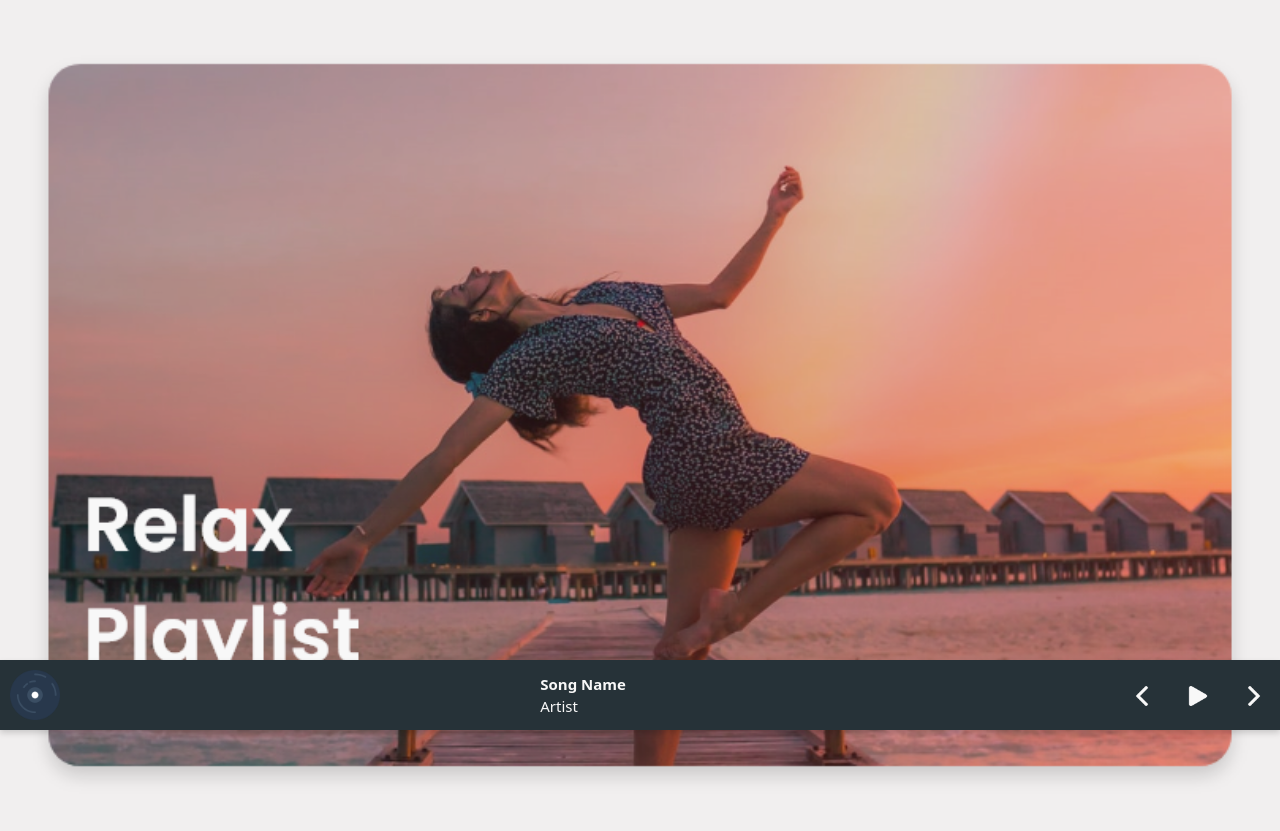
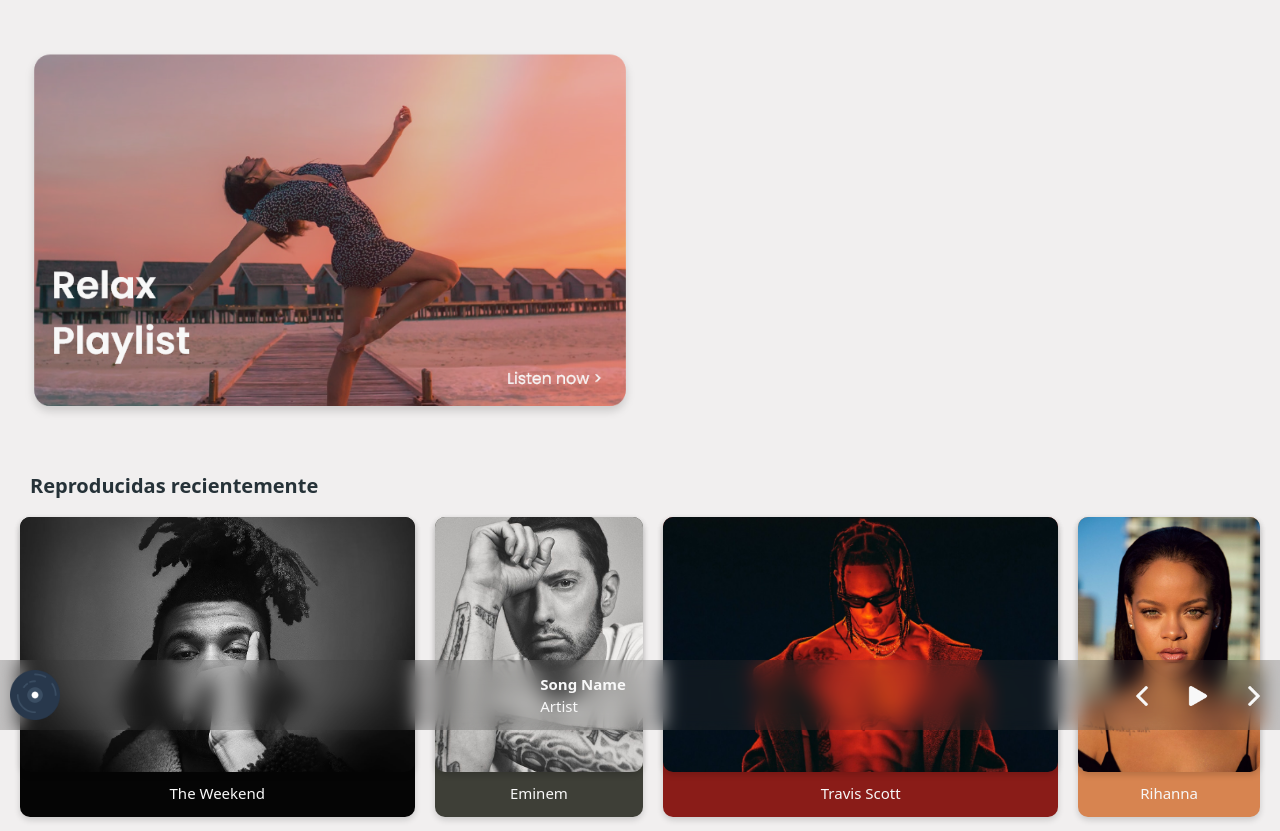
Before and after one commit to Kevinparra535/Music-Player-Spotify, a website: page index.html in a window 1280 px wide. Shown: the part 70-901 px from the top of the page. Drawn offline with Linux system fonts and the light colour scheme.

Commit message:
Responsive

```diff
--- a/index.html
+++ b/index.html
@@ -51,6 +51,8 @@
       </div>
     </main>
 
+    <div class="background__player"></div>
+
     <div class="player">
       <img src="./src/images/icons/player__default.png" alt="" />
 
@@ -73,5 +75,6 @@
         </button>
       </div>
     </div>
+
   </body>
 </html>
--- a/src/scss/components/_player.scss
+++ b/src/scss/components/_player.scss
@@ -1,6 +1,17 @@
 @import "./../tokens/colors";
 @import "./../tokens/spacings";
 @import "./../tokens/typos";
+
+.background__player {
+  position: fixed;
+  z-index: 1;
+  bottom: 0;
+  width: 100%;
+  height: 70px;
+  background-color: rgba(54, 54, 54, 0.247);
+  backdrop-filter: blur(10px);
+  -webkit-backdrop-filter: blur(10px);
+}
 
 .player {
   padding: $space;
@@ -12,16 +23,13 @@
   bottom: 0;
   width: 100%;
   color: $color-claro;
-  -webkit-backdrop-filter: blur(50px);
-  backdrop-filter: blur(50px);
-  box-shadow: 0 3px 6px 0 rgba(0, 0, 0, 0.16);
-  background-color: $color-oscuro;
   img {
     width: 50px;
   }
   &__details {
     @include font-size($p);
-    p, a {
+    p,
+    a {
       margin: 0;
       text-decoration: none;
       color: $color-claro;
--- a/src/scss/organism/_globales.scss
+++ b/src/scss/organism/_globales.scss
@@ -72,6 +72,21 @@
 		margin: 0;
 		@include font-size($p);
 	}
+	@include media(desktop-s) {
+		width: 100%;
+		height: 300px;
+		text-align: center;
+		border-radius: $space;
+		@include sombras;
+		img {
+			margin-bottom: $space;
+			width: 100%;
+			height: 85%;
+			border-radius: $space;
+			object-fit: cover;
+			@include sombras;
+		}
+	}
 }
 
 //Funcion para el texto responsivo
--- a/src/scss/organism/_main.scss
+++ b/src/scss/organism/_main.scss
@@ -18,5 +18,15 @@
     grid-gap: $space_x2;
     @include display-grid;
     @include grid-template-columns(auto auto);
+    @include media(desktop-s) {
+    @include grid-template-columns(auto auto auto auto);
+    }
+  }
+  @include media(desktop-s) {
+    &__banner {
+      margin: $space_x3 0;
+      width: 50%;
+      object-fit: cover;
+    }
   }
 }
```
Also changed, not shown: src/css/index.css.
